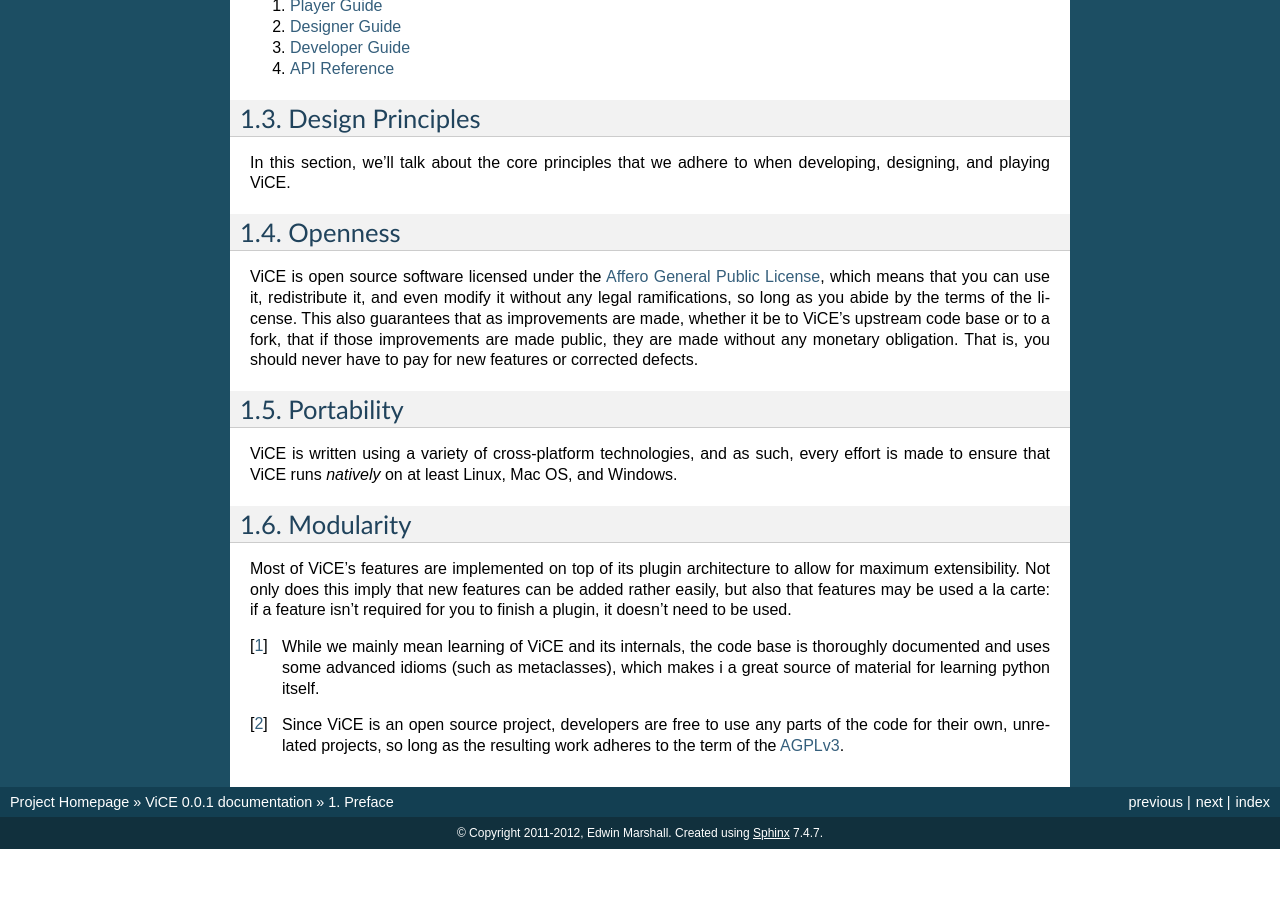
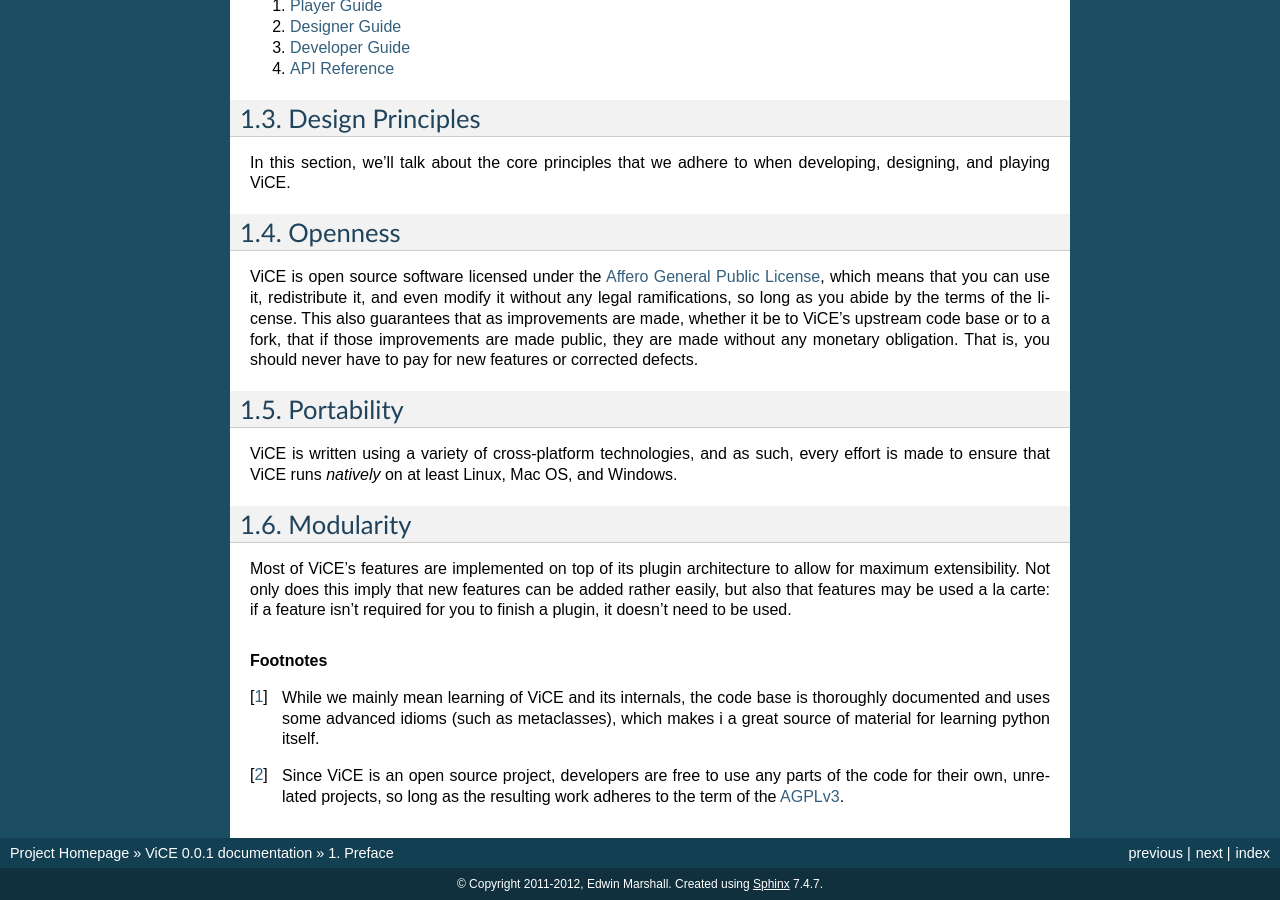
Before and after one commit to cnelsonsic/ViCE, a Sphinx documentation site: the page built from doc/source/preface.rst, in a window 1280 px wide and 900 px high, scrolled down 791 px. Built offline with Sphinx 7.4.7, drawn with Linux system fonts in a browser that asks for light colours; before the commit the page ends 1640 px from its top, so only the background shows below that.

Commit message:
- added rubric for footnotes

```diff
--- a/doc/source/developer_guide/architecture.rst
+++ b/doc/source/developer_guide/architecture.rst
@@ -57,6 +57,8 @@
 
     * :ref:`vice.plugins`
 
+.. rubric:: Footnotes
+
 .. [#] Custom data types such as the PropertyDict are also part of ViCE's
        core, but they were left out of the chart for the sake of simplicity.
 
--- a/doc/source/preface.rst
+++ b/doc/source/preface.rst
@@ -82,6 +82,8 @@
 may be used a la carte: if a feature isn't required for you to finish a plugin,
 it doesn't need to be used.
 
+.. rubric:: Footnotes
+
 .. [#] While we mainly mean learning of ViCE and its internals, the code base
         is thoroughly documented and uses some advanced idioms (such as
         metaclasses), which makes i a great source of material for learning
```
